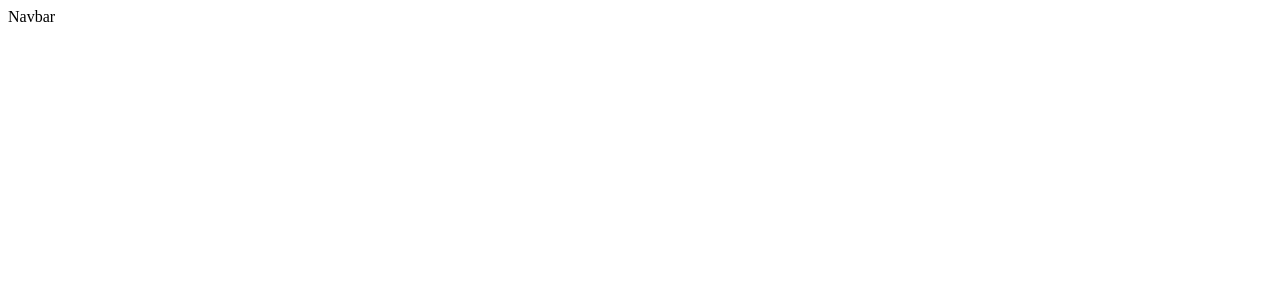
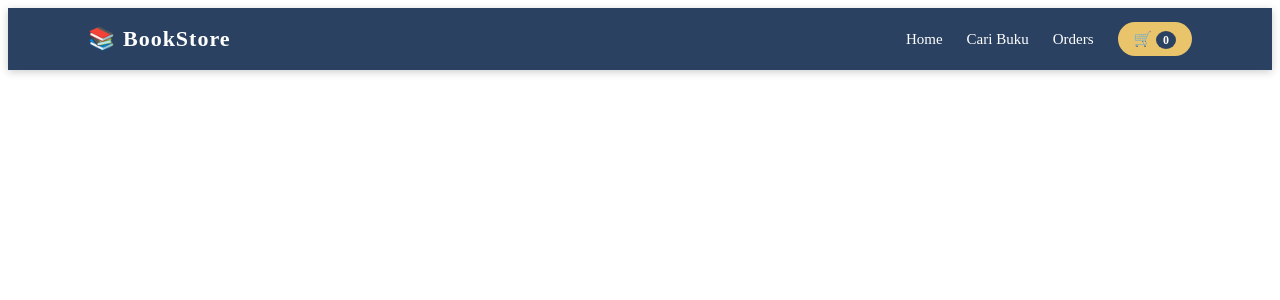
Before and after one commit to HabilMuhammad14/book-store, a React (Create React App) app in the folder frontend/: page / in a window 1280 px wide. Shown: the top 300 px of the page. Built offline with nearby package versions, Linux system fonts and the light colour scheme.

Commit message:
feat: add Navbar component

```diff
--- a/frontend/src/components/Navbar.jsx
+++ b/frontend/src/components/Navbar.jsx
@@ -1,3 +1,69 @@
-export default function Navbar() {
-  return <div>Navbar</div>
+import { Link } from 'react-router-dom'
+
+export default function Navbar({ cart }) {
+  const totalItems = cart.reduce((acc, item) => acc + item.quantity, 0)
+
+  return (
+    <nav style={styles.nav}>
+      <Link to="/" style={styles.brand}>📚 BookStore</Link>
+      <div style={styles.links}>
+        <Link to="/" style={styles.link}>Home</Link>
+        <Link to="/search" style={styles.link}>Cari Buku</Link>
+        <Link to="/orders" style={styles.link}>Orders</Link>
+        <Link to="/cart" style={styles.cartBtn}>
+          🛒 <span style={styles.badge}>{totalItems}</span>
+        </Link>
+      </div>
+    </nav>
+  )
 }
+
+const styles = {
+  nav: {
+    display: 'flex',
+    justifyContent: 'space-between',
+    alignItems: 'center',
+    padding: '14px 80px',
+    backgroundColor: '#2b4162',
+    boxShadow: '0 2px 8px rgba(0,0,0,0.2)',
+    position: 'sticky',
+    top: 0,
+    zIndex: 100,
+  },
+  brand: {
+    fontSize: '22px',
+    fontWeight: 'bold',
+    color: '#fff',
+    textDecoration: 'none',
+    letterSpacing: '1px',
+  },
+  links: {
+    display: 'flex',
+    alignItems: 'center',
+    gap: '24px',
+  },
+  link: {
+    color: '#fff',
+    textDecoration: 'none',
+    fontSize: '15px',
+    fontWeight: '500',
+  },
+  cartBtn: {
+    position: 'relative',
+    backgroundColor: '#e9c46a',
+    color: '#2b4162',
+    padding: '8px 16px',
+    borderRadius: '20px',
+    textDecoration: 'none',
+    fontWeight: 'bold',
+    fontSize: '15px',
+  },
+  badge: {
+    backgroundColor: '#2b4162',
+    color: '#fff',
+    borderRadius: '50%',
+    padding: '2px 7px',
+    fontSize: '12px',
+    fontWeight: 'bold',
+  }
+}
```
